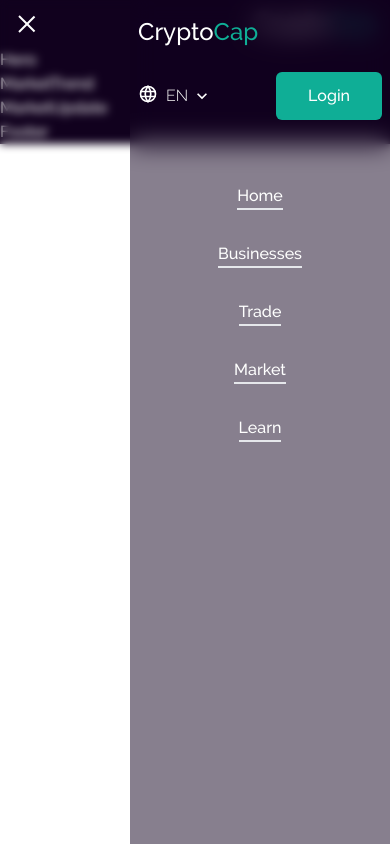
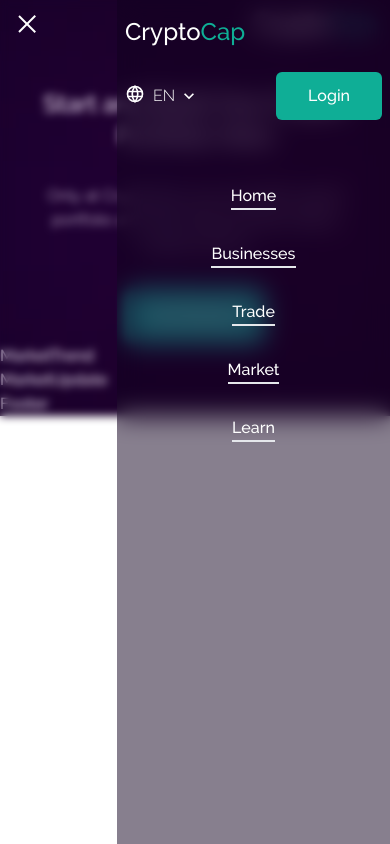
Before and after one commit to Sajjaddi/Crypto-Cap, a React (Create React App) app: page / in a window 390 px wide. Built offline with nearby package versions, Linux system fonts and the light colour scheme.

Commit message:
add hero section

```diff
--- a/src/App.js
+++ b/src/App.js
@@ -10,13 +10,24 @@ import { SiteContext } from "./store";
 const App = () => {
   const { responsiveNav } = useContext(SiteContext);
 
+  const firstBrightness =
+    "after:content-[''] after:absolute after:right-0 after:h-full after:w-1/4 after:blur-[200px] after:bg-tara-firstBrightnessHero";
+  const secondBrightness =
+    "before:content-[''] before:absolute before:left-0 before:h-full before:w-1/4 before:blur-[200px] before:bg-tara-secondBrightnessHero";
+
   return (
-    <div className={`bg-tara-prime text-white ${responsiveNav && 'overflow-y-hidden'}`}>
+    <div
+      className={`bg-tara-prime text-white ${
+        responsiveNav && "overflow-y-hidden"
+      }`}
+    >
       <header className="px-2 xs:px-4 py-2 flex justify-between items-center">
         <Header />
       </header>
       <main>
-        <div>
+        <div
+          className={`flex flex-col items-center gap-y-8 mt-10 relative ${firstBrightness} ${secondBrightness}`}
+        >
           <Hero />
         </div>
         <div>
--- a/src/components/Header/LanguageSelector.js
+++ b/src/components/Header/LanguageSelector.js
@@ -20,7 +20,7 @@ const LanguageSelector = () => {
   return (
     <div
       onClick={() => setIsOpenToSelect((prevState) => !prevState)}
-      className="flex gap-x-2 cursor-pointer relative w-1/2"
+      className="select-none flex gap-x-2 cursor-pointer relative w-1/2 z-[1]"
     >
       <TbWorld className="text-xl" />
       <div className="gap-x-1 flex items-center">
@@ -32,7 +32,7 @@ const LanguageSelector = () => {
         />
       </div>
       <div
-        className={`absolute flex flex-col [&>span:not(:last-child)]:border-b ease-in-out [&>span:not(:last-child)]:border-gray-400 top-[120%] inset-x-0 overflow-hidden bg-gray-800 py-1 px-2 text-white transition-all duration-300 rounded ${
+        className={`absolute flex flex-col [&>span:not(:last-child)]:border-b ease-in-out [&>span:not(:last-child)]:border-gray-400 top-[120%] inset-x-0 overflow-hidden bg-tara-fourth bg-opacity-80 py-1 px-2 text-white transition-all duration-300 rounded ${
           isOpenToSelect
             ? "translate-y-0 opacity-100"
             : "opacity-0 -translate-y-4 h-0 w-0"
--- a/src/components/Header/ResponsiveNav.js
+++ b/src/components/Header/ResponsiveNav.js
@@ -14,34 +14,34 @@ const ResponsiveNav = ({ data}) => {
   return (
     <>
       <div
-        className={`absolute h-full w-full inset-0 backdrop-blur-sm select-none ${
+        className={`absolute h-full w-full inset-0 z-[5] backdrop-blur-sm select-none ${
           responsiveNav ? "visible" : "invisible"
         }`}
       />
       <div
         onClick={handleResponsiveNav}
-        className="z-10 select-none flex flex-col gap-y-1.5 items-center cursor-pointer"
+        className="z-10 relative select-none flex flex-col gap-y-1.5 items-center cursor-pointer"
       >
         <span
-          className={`duration-200 left-0 w-7 h-0.5 bg-white -top-1 transition origin-left ${
-            responsiveNav && "rotate-45 w-[22.4px]"
+          className={`duration-300 left-0 w-7 h-0.5 bg-white -top-1 transition origin-left ${
+            responsiveNav && "rotate-45 w-[22.5px]"
           }`}
         ></span>
         <span
-          className={`duration-200 left-0 w-7 h-0.5 bg-white top-[5px] transition ${
+          className={`duration-300 left-0 w-7 h-0.5 bg-white top-[5px] transition ${
             responsiveNav && "invisible"
           }`}
         ></span>
         <span
-          className={`duration-200 left-0 w-7 h-0.5 bg-white top-3.5 transition origin-left ${
-            responsiveNav && "-rotate-45 w-[22.4px]"
+          className={`duration-300 left-0 w-7 h-0.5 bg-white top-3.5 transition origin-left ${
+            responsiveNav && "-rotate-45 w-[22.5px]"
           }`}
         ></span>
       </div>
       <nav
-        className={`absolute z-10 py-4 px-2 overflow-hidden top-0 bottom-0 right-0 transition-all duration-300  bg-tara-prime bg-opacity-50 backdrop-blur-md ${
+        className={`absolute z-10 py-4 px-2 overflow-hidden top-0 bottom-0 right-0 transition-all duration-[.4s] bg-tara-prime bg-opacity-50 backdrop-blur-md ${
           responsiveNav
-            ? "translate-x-0 visible w-2/3"
+            ? "translate-x-0 visible w-[70%]"
             : "invisible translate-x-full w-0"
         }`}
       >
--- a/src/components/Hero/Hero.js
+++ b/src/components/Hero/Hero.js
@@ -1,7 +1,19 @@
+import { Link } from "../Shared";
+
 const Hero = () => {
+  const data = {
+    title: "Start and Build Your Crypto Portfolio Here",
+    subtitle:
+      "Only at CryptoCap, you can build a good portfolio and learn best practices about cryptocurrency.",
+    buttonText: "Get Starterd",
+  };
   return (
-    <div>Hero</div>
-  )
-}
+    <>
+      <h2 className="text-2xl text-center px-2 xs:px-4">{data.title}</h2>
+      <p className="font-light px-10 text-center">{data.subtitle}</p>
+      <Link primary className={'py-4 px-6 rounded-[10px]'}>{data.buttonText}</Link>
+    </>
+  );
+};
 
-export default Hero
+export default Hero;
--- a/tailwind.config.js
+++ b/tailwind.config.js
@@ -21,6 +21,8 @@ module.exports = {
           third: "#AE0000",
           fourth: "#211631",
           fifth: "#B6B6B6",
+          firstBrightnessHero: '#FF00C7',
+          secondBrightnessHero: '#7000FF'
         },
       },
     },
```
